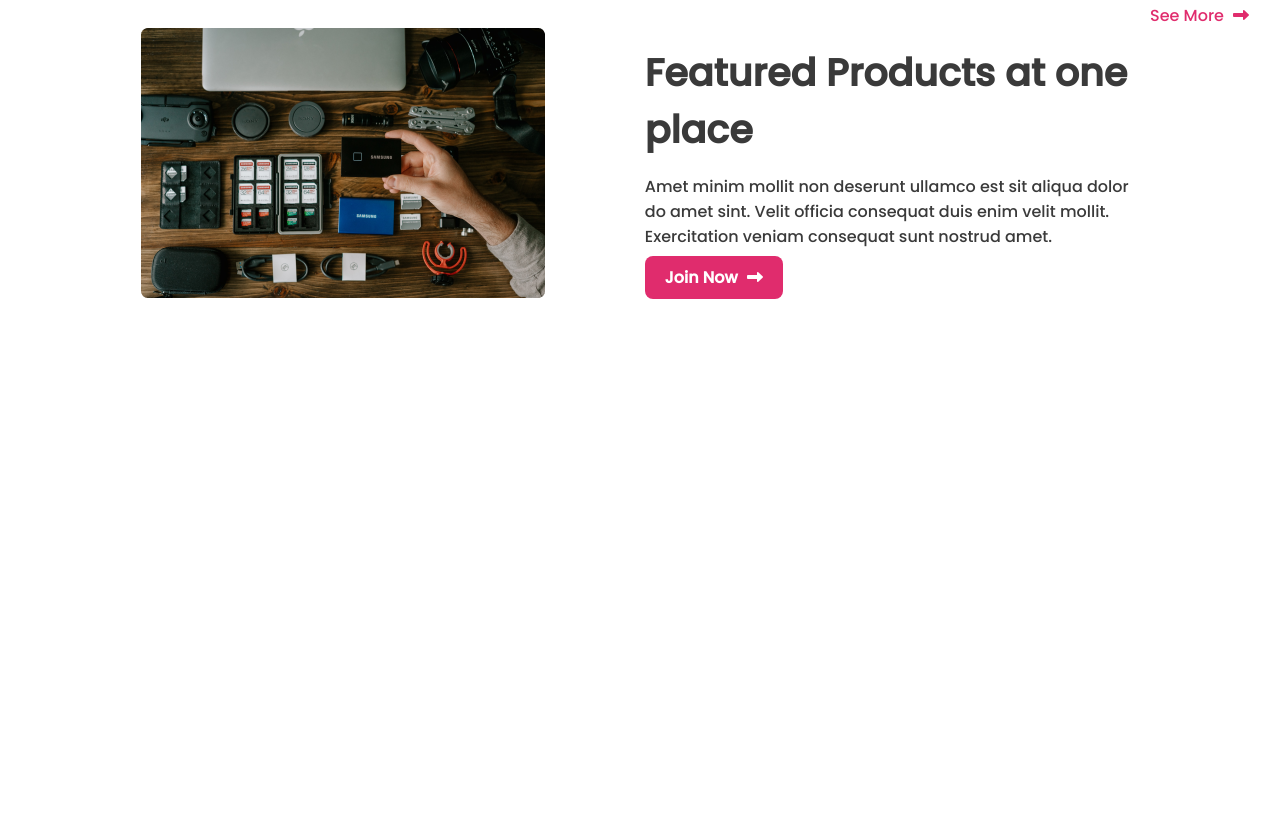
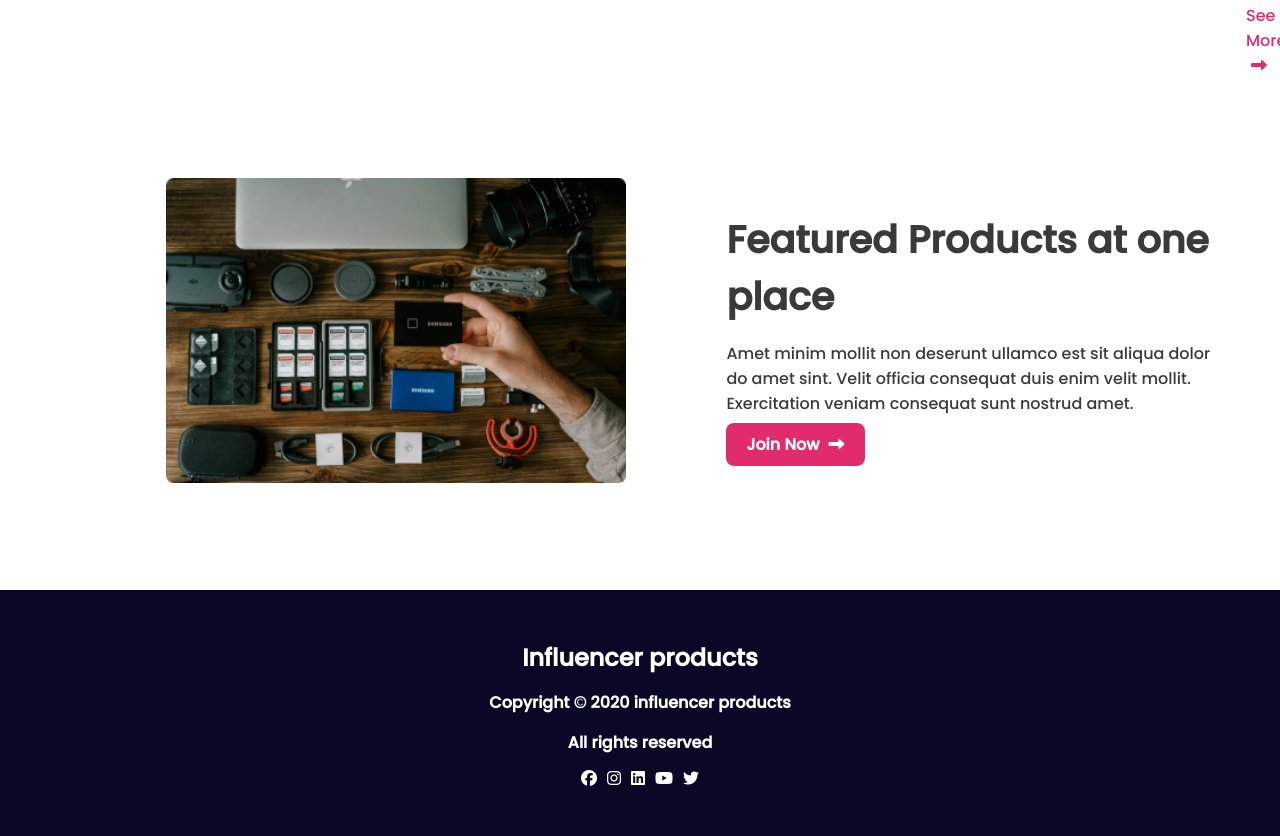
Before and after one commit to nafismahamudshahin/Influencer, a plain HTML site: page index.html in a window 1280 px wide. Shown: the part 2852-3688 px from the top of the page. Before the commit the page ends 3157 px from the top, so only its background shows below. Drawn offline with Linux system fonts and the light colour scheme.

Commit message:
footer style

```diff
--- a/index.html
+++ b/index.html
@@ -391,5 +391,20 @@
             </div>
         </section>
     </main>
+    <!------------------------------------
+                Footer section
+    -------------------------------------->
+    <footer>
+        <strong>Influencer products</strong>
+        <b>Copyright © 2020  influencer products</b>
+        <b>All rights reserved</b>
+        <div class="socual-link">
+            <i class="fa-brands fa-facebook"></i>
+            <i class="fa-brands fa-instagram"></i>
+            <i class="fa-brands fa-linkedin"></i>
+            <i class="fa-brands fa-youtube"></i>
+            <i class="fa-brands fa-twitter"></i>
+        </div>
+    </footer>
 </body>
 </html>
--- a/style.css
+++ b/style.css
@@ -1,7 +1,6 @@
 @import url('https://fonts.googleapis.com/css2?family=Poppins:wght@500&display=swap');
 body{
     font-family: 'Poppins', sans-serif;
-    max-width: 1450px;
     margin: auto;
     padding: 0;
     color: #3A3A3A;
@@ -101,6 +100,7 @@ img{
 .containerss{
     display: flex;
     flex-direction: column;
+    margin-bottom: 100px;
 }
 .section-title{
     display: flex;
@@ -150,14 +150,14 @@ article{
 .see-more-btn{
     text-decoration: none;
     color: #E02C6D;
-    margin-left: 1150px;
+    margin-left: 1246px;
 }
 /* --------------------------------
     Feruture products
 ----------------------------------- */
 .featured-products{
     display: flex;
-    margin: 0px 11%;
+    margin: 0px 13%;
     column-gap: 100px;
 }
 .col-3{
@@ -166,8 +166,8 @@ article{
     justify-content: center;
 }
 .col-col-2 img{
-    width: 404px;
-    height: 270px;
+    width: 460px;
+    height: 305px;
 }
 .col-col-2 strong{
     font-size: 38px;
@@ -183,3 +183,25 @@ article{
     border-radius: 8px;
     color: #FFF;
 }
+/* ---------------------------------
+    footer style
+------------------------------------ */
+footer{
+    background-color: #0A0826;
+    display: flex;
+    gap: 15px;
+    justify-content: center;
+    align-items: center;
+    flex-direction: column;
+    color: #FFF;
+    margin-top: 100px;
+    padding: 50px 0px;
+}
+footer strong{
+    font-size: 24px;
+    font-weight: 700;
+}
+.socual-link{
+    display: flex;
+    column-gap: 10px;
+}
```
